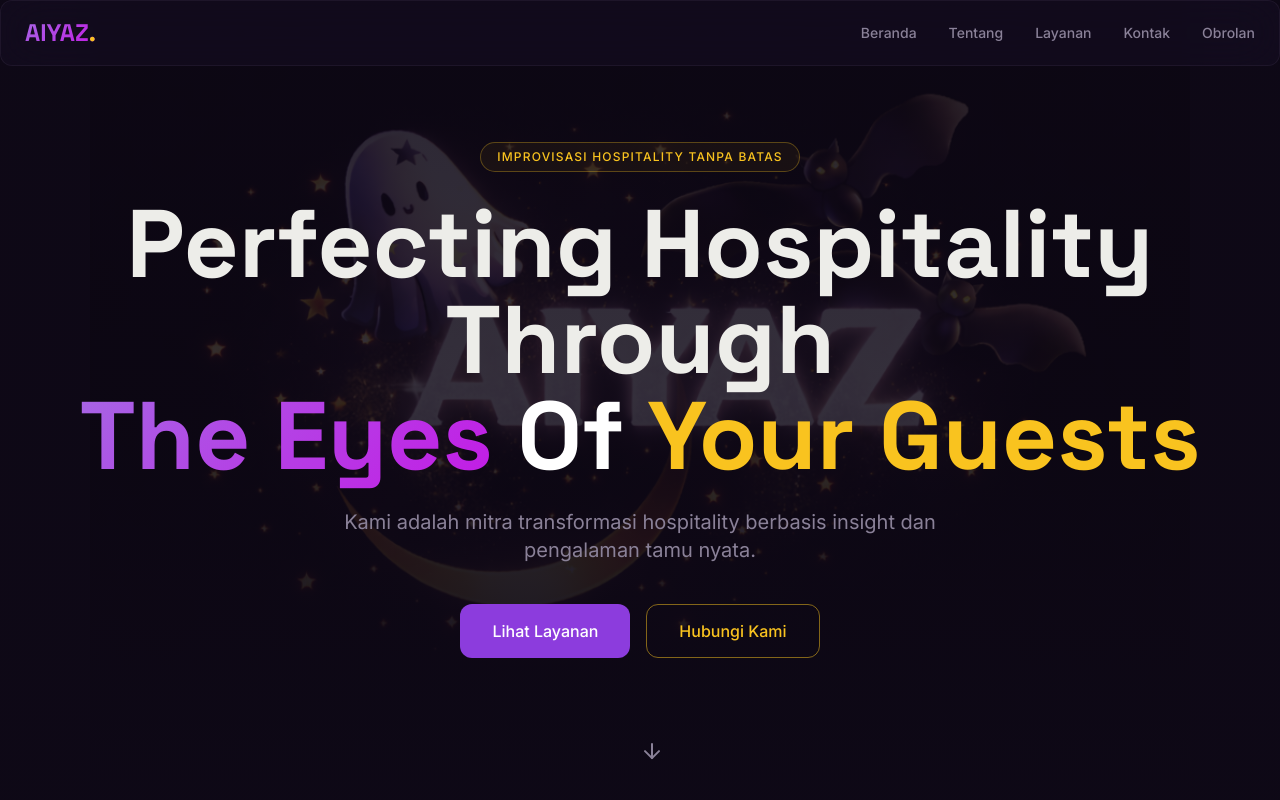
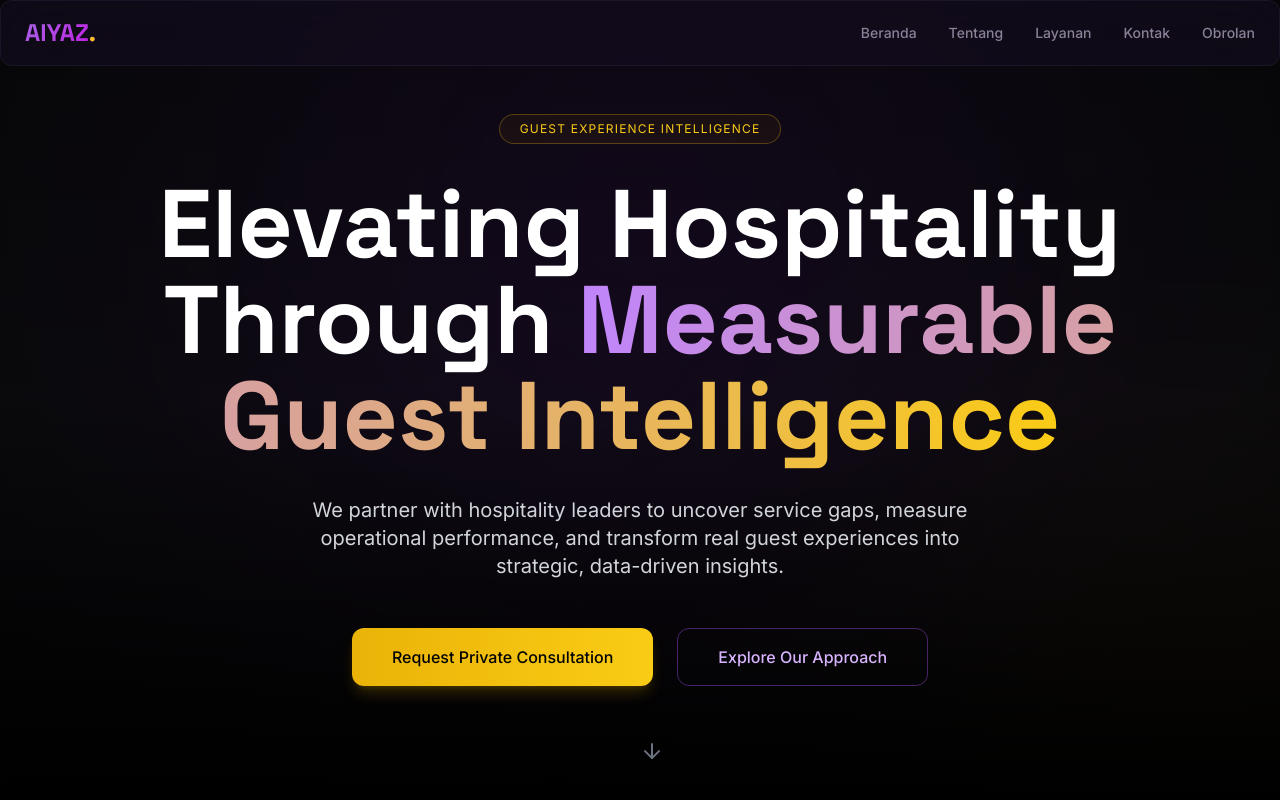
Before and after one commit to maulqins/aiyaz-golden-solution, a React (Vite) app: page / in a window 1280 px wide. Shown: the top 800 px of the page. Built offline with nearby package versions, Linux system fonts and the light colour scheme.

Commit message:
upgrade hero premium

```diff
--- a/src/components/HeroSection.tsx
+++ b/src/components/HeroSection.tsx
@@ -1,97 +1,98 @@
 import { motion } from "framer-motion";
 import { ArrowDown } from "lucide-react";
-import heroBg from "@/assets/logo AIYAZ.png";
 
 const HeroSection = () => {
   return (
     <section
       id="hero"
-      className="relative min-h-screen flex items-center justify-center overflow-hidden bg-background"
+      className="relative min-h-screen flex items-center justify-center overflow-hidden bg-[#0f0f12]"
     >
-      {/* Background Logo FULL */}
-      <div className="absolute inset-0 flex items-center justify-center pointer-events-none">
-        <img
-          src={heroBg}
-          alt="AIYAZ Logo Background"
-          className="w-[90%] max-w-[1100px] h-auto object-contain opacity-40"
-        />
+
+      <div className="absolute inset-0">
+        <div className="absolute top-[-200px] left-1/2 -translate-x-1/2 w-[800px] h-[800px] bg-purple-700/20 rounded-full blur-[180px]" />
+        <div className="absolute bottom-[-300px] right-[-200px] w-[600px] h-[600px] bg-yellow-500/10 rounded-full blur-[160px]" />
       </div>
 
-      {/* Soft overlay biar text tetap kebaca */}
-      <div className="absolute inset-0 bg-gradient-to-b from-background/70 via-background/60 to-background" />
 
-      {/* Content */}
+      <div className="absolute inset-0 bg-gradient-to-b from-black/60 via-black/40 to-black" />
+
       <div className="relative container mx-auto px-6 text-center z-10">
+
+
         <motion.div
           initial={{ opacity: 0, y: 40 }}
           animate={{ opacity: 1, y: 0 }}
-          transition={{ duration: 0.8, delay: 0.2 }}
+          transition={{ duration: 0.8 }}
         >
-          <span className="inline-block px-4 py-1.5 mb-6 text-xs font-medium tracking-widest uppercase rounded-full border border-accent/30 text-accent bg-accent/5">
-            improvisasi hospitality tanpa batas
+          <span className="inline-block px-5 py-1.5 mb-8 text-xs tracking-widest uppercase rounded-full border border-yellow-500/30 text-yellow-400 bg-yellow-500/5">
+            Guest Experience Intelligence
           </span>
         </motion.div>
 
         <motion.h1
-          initial={{ opacity: 0, y: 40 }}
+          initial={{ opacity: 0, y: 50 }}
           animate={{ opacity: 1, y: 0 }}
-          transition={{ duration: 0.8, delay: 0.4 }}
-          className="text-5xl md:text-7xl lg:text-8xl font-heading font-bold leading-tight mb-6"
+          transition={{ duration: 1 }}
+          className="text-5xl md:text-7xl lg:text-8xl font-bold leading-tight mb-8 text-white"
         >
-          Perfecting Hospitality Through
+          Elevating Hospitality
           <br />
-          <span className="text-gradient-purple">The Eyes</span>{" "}
-          <span className="text-white">Of </span>
-          <span className="text-accent">Your Guests</span>
+          Through{" "}
+          <span className="bg-gradient-to-r from-purple-400 to-yellow-400 bg-clip-text text-transparent">
+            Measurable Guest Intelligence
+          </span>
         </motion.h1>
+
 
         <motion.p
           initial={{ opacity: 0, y: 40 }}
           animate={{ opacity: 1, y: 0 }}
-          transition={{ duration: 0.8, delay: 0.6 }}
-          className="text-lg md:text-xl text-muted-foreground max-w-2xl mx-auto mb-10"
+          transition={{ duration: 1.2 }}
+          className="text-lg md:text-xl text-gray-300 max-w-2xl mx-auto mb-12 leading-relaxed"
         >
-          Kami adalah mitra transformasi hospitality berbasis insight dan
-          pengalaman tamu nyata.
+          We partner with hospitality leaders to uncover service gaps, measure
+          operational performance, and transform real guest experiences into
+          strategic, data-driven insights.
         </motion.p>
+
 
         <motion.div
           initial={{ opacity: 0, y: 40 }}
           animate={{ opacity: 1, y: 0 }}
-          transition={{ duration: 0.8, delay: 0.8 }}
-          className="flex flex-col sm:flex-row gap-4 justify-center"
+          transition={{ duration: 1.4 }}
+          className="flex flex-col sm:flex-row gap-6 justify-center"
         >
+          <button
+            onClick={() =>
+              document
+                .getElementById("contact")
+                ?.scrollIntoView({ behavior: "smooth" })
+            }
+            className="px-10 py-4 rounded-lg font-medium bg-gradient-to-r from-yellow-500 to-yellow-400 text-black hover:opacity-90 transition-all shadow-lg shadow-yellow-500/20"
+          >
+            Request Private Consultation
+          </button>
+
           <button
             onClick={() =>
               document
                 .getElementById("services")
                 ?.scrollIntoView({ behavior: "smooth" })
             }
-            className="px-8 py-3.5 rounded-lg font-medium bg-primary text-primary-foreground hover:opacity-90 transition-all"
+            className="px-10 py-4 rounded-lg font-medium border border-purple-500/40 text-purple-300 hover:bg-purple-500/10 transition-all"
           >
-            Lihat Layanan
-          </button>
-
-          <button
-            onClick={() =>
-              document
-                .getElementById("contact")
-                ?.scrollIntoView({ behavior: "smooth" })
-            }
-            className="px-8 py-3.5 rounded-lg font-medium border border-accent/50 text-accent hover:bg-accent/10 transition-all"
-          >
-            Hubungi Kami
+            Explore Our Approach
           </button>
         </motion.div>
       </div>
 
-      {/* Scroll Indicator */}
+
       <motion.div
         animate={{ y: [0, 10, 0] }}
         transition={{ repeat: Infinity, duration: 2 }}
         className="absolute bottom-10 left-1/2 -translate-x-1/2 z-10"
       >
-        <ArrowDown className="text-muted-foreground" size={24} />
+        <ArrowDown className="text-gray-500" size={24} />
       </motion.div>
     </section>
   );
```
